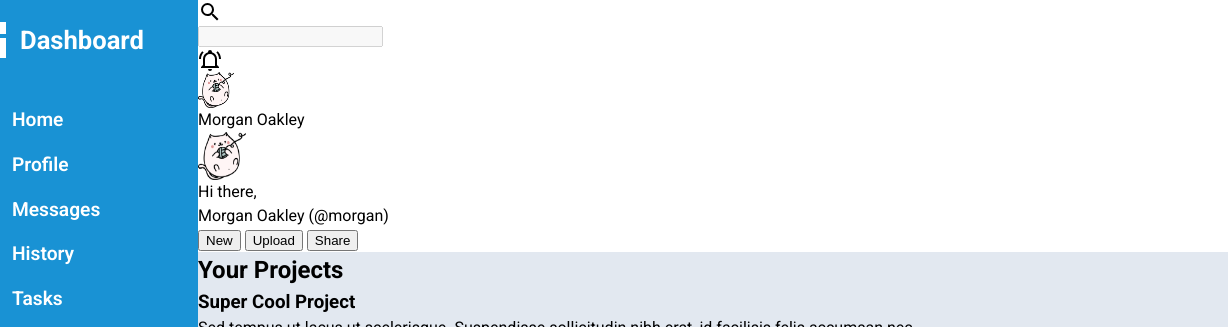
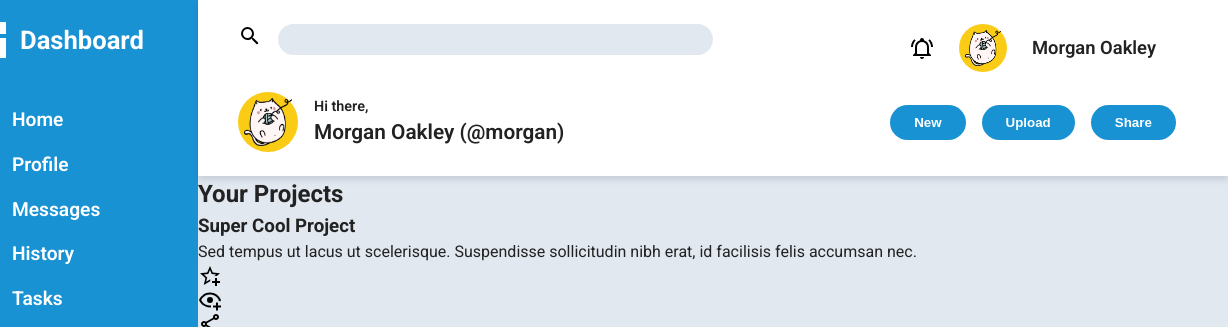
Before and after one commit to smith109/admin-dashboard, a plain HTML site: page index.html in a window 1280 px wide. Shown: the top 327 px of the page, 52-1280 px from the left. Drawn offline with Linux system fonts and the light colour scheme.

Commit message:
Add styles to the header section.

```diff
--- a/css/styles.css
+++ b/css/styles.css
@@ -3,6 +3,7 @@
 :root {
   --primary-bg-color: #E2E8F0;
   --sidebar-bg-color: #1992D4;
+  --base-text-color: #222222;
   --accent-color: #F0B429;
   --color-white: #FFFFFF;
   --base-ff: "Roboto", sans-serif;
@@ -16,6 +17,7 @@
 body {
   line-height: 1.5;
   font-family: var(--base-ff);
+  color: var(--base-text-color);
   background-color: var(--primary-bg-color);
 }
 
@@ -43,6 +45,13 @@ div.container {
   grid-template-columns: 250px 4fr;
 }
 
+div.avatar {
+  display: flex;
+  border-radius: 50%;
+  align-items: center;
+  justify-content: center;
+}
+
 .container > .sidebar {
   grid-row: 1 / 3;
   color: var(--color-white);
@@ -50,7 +59,7 @@ div.container {
   display: grid;
   gap: 34px;
   padding: 16px;
-  grid-template-rows: auto auto 1fr;
+  grid-template-rows: repeat(2, auto) 1fr;
 }
 
 .sidebar > .branding,
@@ -84,5 +93,87 @@ div.container {
 }
 
 .container > .header {
+  display: grid;
+  gap: 20px;
+  padding: 24px 40px;
+  grid-template-columns: 2fr 1fr;
   background-color: var(--color-white);
+  box-shadow: 0 4px 6px rgba(15, 23, 42, 0.12);
 }
+
+.header > div:nth-child(n){
+  display: grid;
+}
+
+.header p {
+  font-weight: 600;
+}
+
+.header > .search-bar {
+  gap: 16px;
+  grid-template-columns: 24px 1fr;
+}
+
+.search-bar input {
+  border: none;
+  width: 75%;
+  padding: 8px;
+  border-radius: 20px;
+  background-color: var(--primary-bg-color);
+}
+
+.header > .profile {
+  gap: 25px;
+  align-items: center;
+  justify-content: center;
+  grid-template-columns: 24px 48px auto;
+}
+
+.header .avatar {
+  background-color: #facc15;
+}
+
+.profile > .avatar {
+  width: 48px;
+  height: 48px;
+}
+
+.profile > p {
+  font-size: 1.15rem;
+}
+
+.header > .greeting {
+  gap: 16px;
+  align-items: center;
+  grid-template-columns: 60px 1fr;
+}
+
+.greeting > .avatar {
+  width: 60px;
+  height: 60px;
+}
+
+.greeting p:first-of-type {
+  font-size: 0.9rem;
+}
+
+.greeting p:last-of-type {
+  font-size: 1.3rem;
+}
+
+.header > .btn-container {
+  gap: 16px;
+  align-self: center;
+  justify-self: center;
+  grid-template-columns: repeat(3, auto);
+}
+
+.btn-container > button {
+  border: 0;
+  cursor: pointer;
+  font-weight: 600;
+  padding: 10px 24px;
+  border-radius: 20px;
+  color: var(--color-white);
+  background-color: var(--sidebar-bg-color);
+}
```
